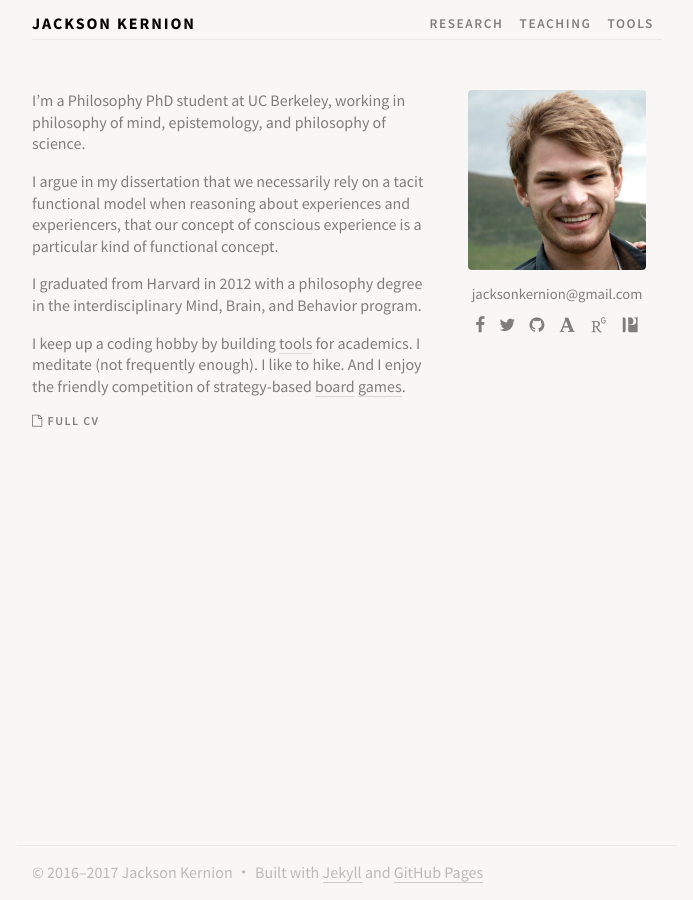
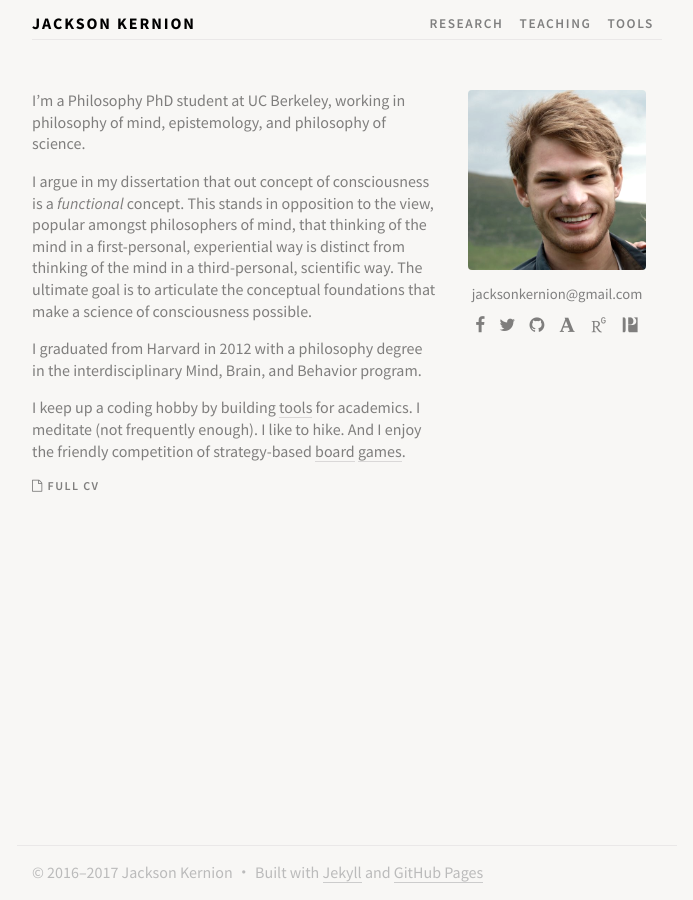
Before and after one commit to jacksonkernion/jacksonkernion.github.io, a Jekyll site: the page built from index.md, in a window 1280 px wide. Shown: the whole page, without its empty margins (293-986 px from the left). Built offline with Jekyll 4.4.1, drawn with Linux system fonts in a browser that asks for light colours; nearby versions of some CDN libraries; some web fonts are replaced; our own code applies the rules of GitHub Pages for plain Markdown files.

Commit message:
changed dissertation blurb on home page.

```diff
--- a/index.md
+++ b/index.md
@@ -4,7 +4,7 @@ title: Home
 
 I’m a Philosophy PhD student at UC Berkeley, working in philosophy of mind, epistemology, and philosophy of science.
 
-I argue in my dissertation that we necessarily rely on a tacit functional model when reasoning about experiences and experiencers, that our concept of conscious experience is a particular kind of functional concept.
+I argue in my dissertation that out concept of consciousness is a *functional* concept. This stands in opposition to the view, popular amongst philosophers of mind, that thinking of the mind in a first-personal, experiential way is distinct from thinking of the mind in a third-personal, scientific way. The ultimate goal is to articulate the conceptual foundations that make a science of consciousness possible.
 
 I graduated from Harvard in 2012 with a philosophy degree in the interdisciplinary Mind, Brain, and Behavior program.
 
```
